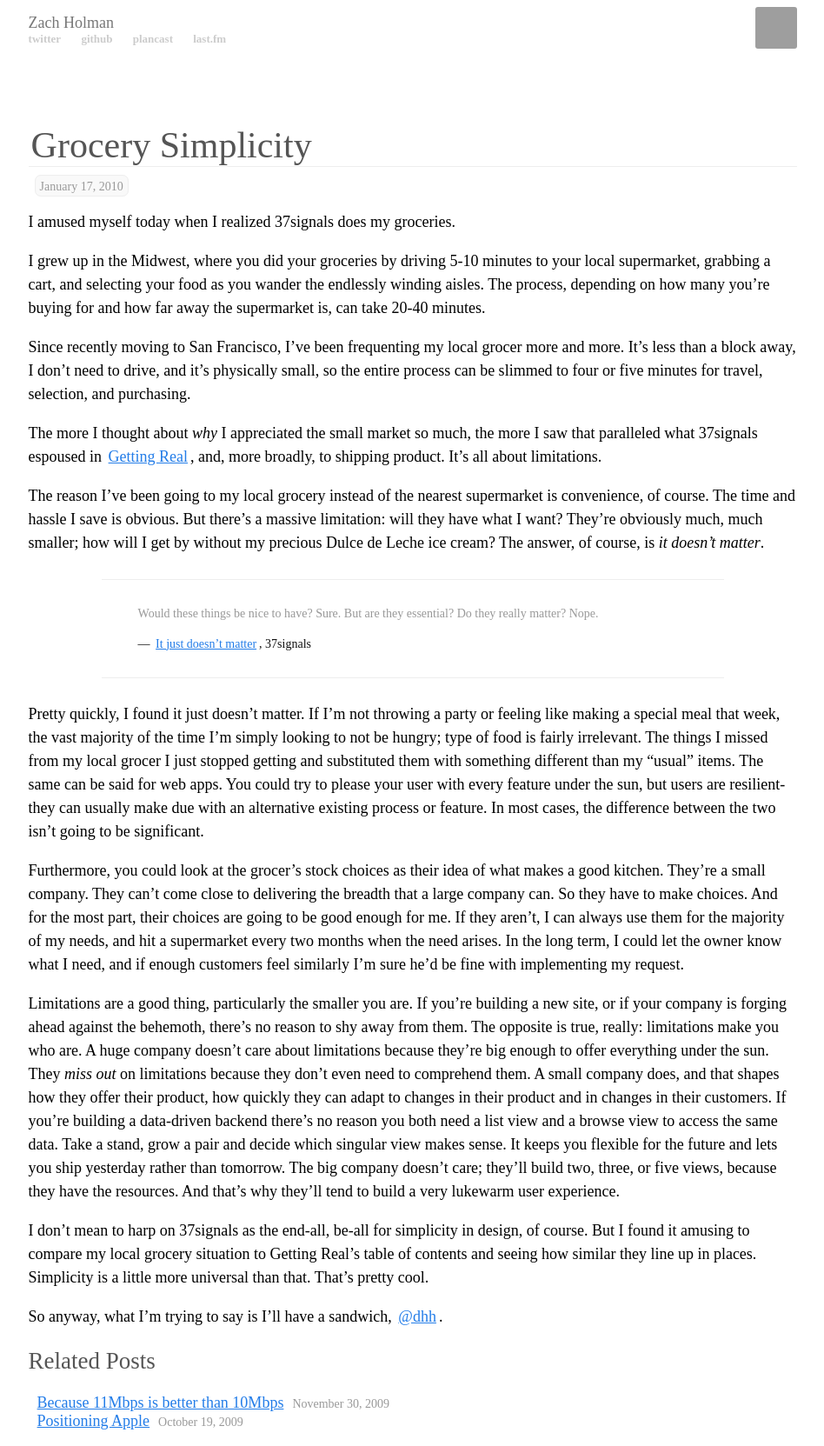
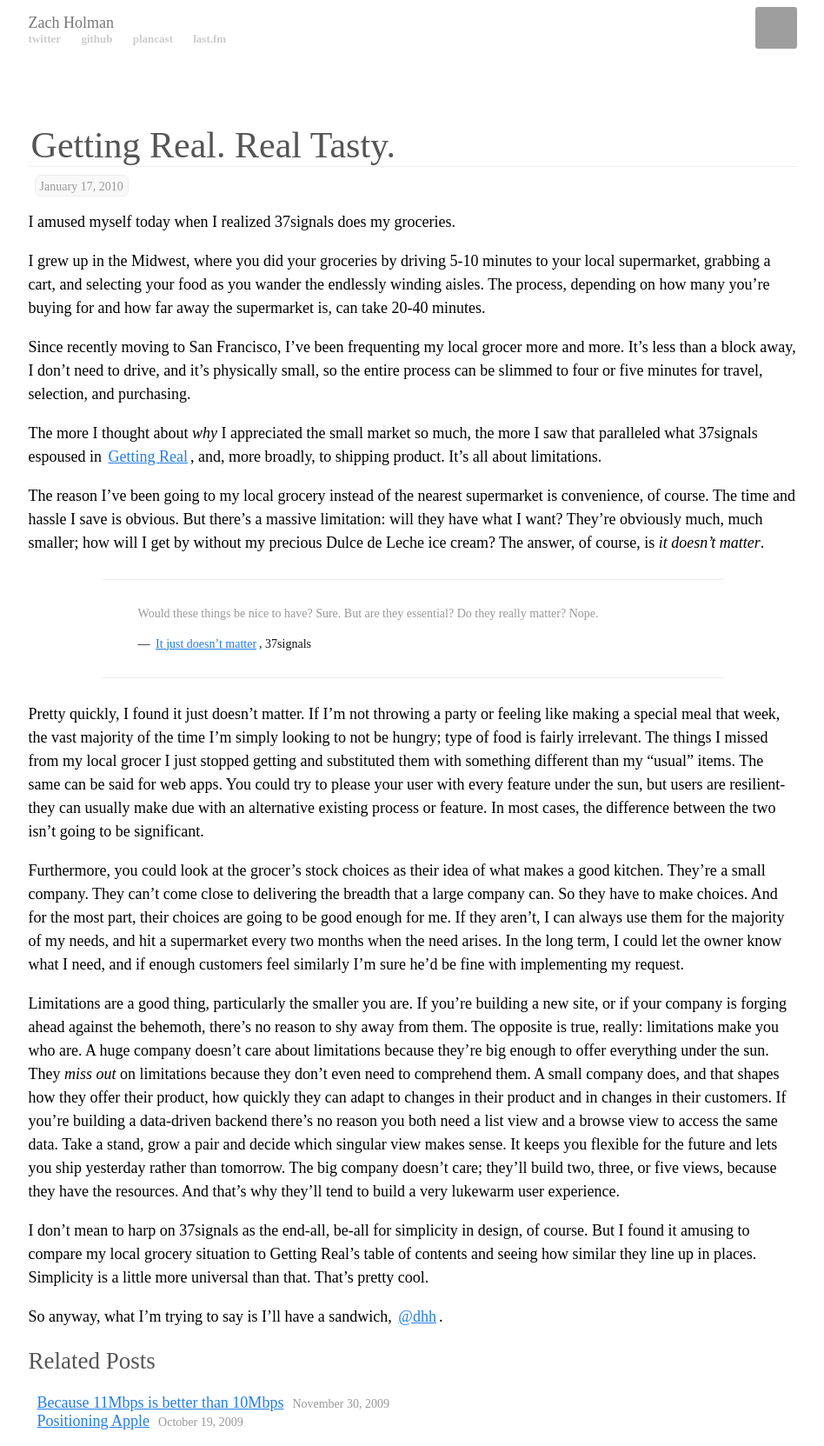
Before and after one commit to broccolini/designertocoder.github.com, a Jekyll site: the page built from _posts/2010-01-17-getting-real-real-tasty.markdown, in a window 1280 px wide. Shown: the whole page at 87% size, without its empty margins (165-1113 px from the left). Built offline with Jekyll 4.4.1, drawn with Linux system fonts in a browser that asks for light colours; Markdown is read by kramdown in place of the engine named in the settings; grey boxes are pictures that could not be loaded.

Commit message:
oh word, I was going to name this better-like

```diff
--- a/_posts/2010-01-17-grocery-simplicty.markdown
+++ b/_posts/2010-01-17-getting-real-real-tasty.markdown
@@ -1,6 +1,6 @@
 ---
 layout: post
-title: Grocery Simplicity
+title: Getting Real. Real Tasty.
 ---
 
 I amused myself today when I realized 37signals does my groceries.
```
